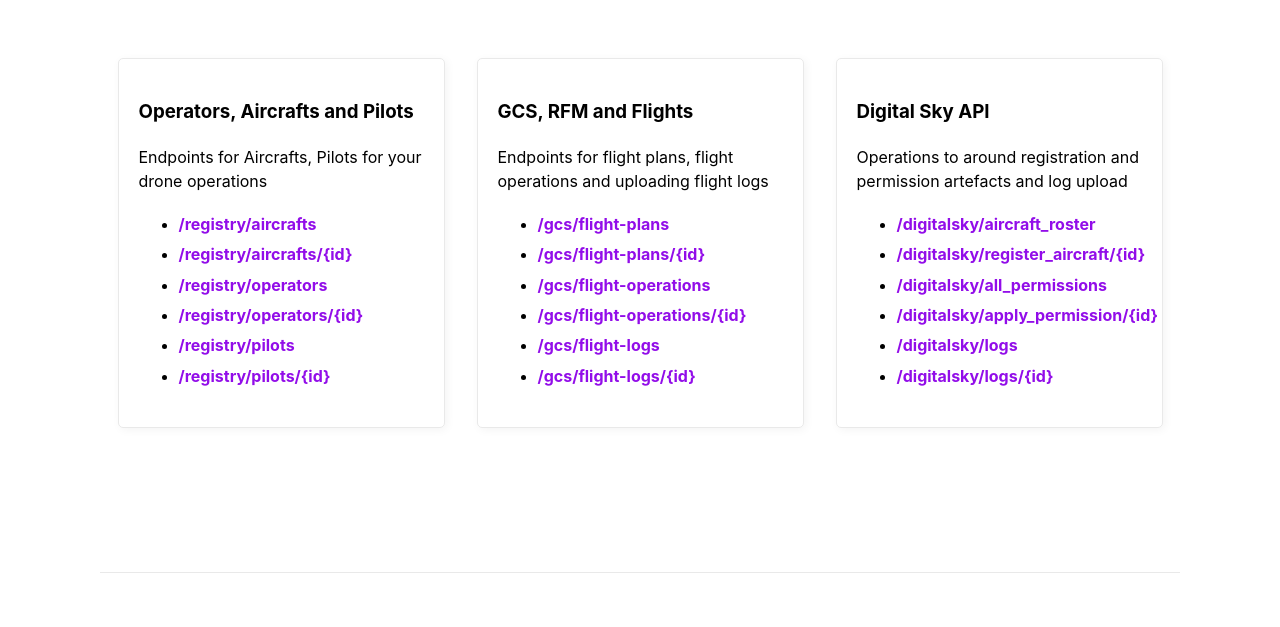
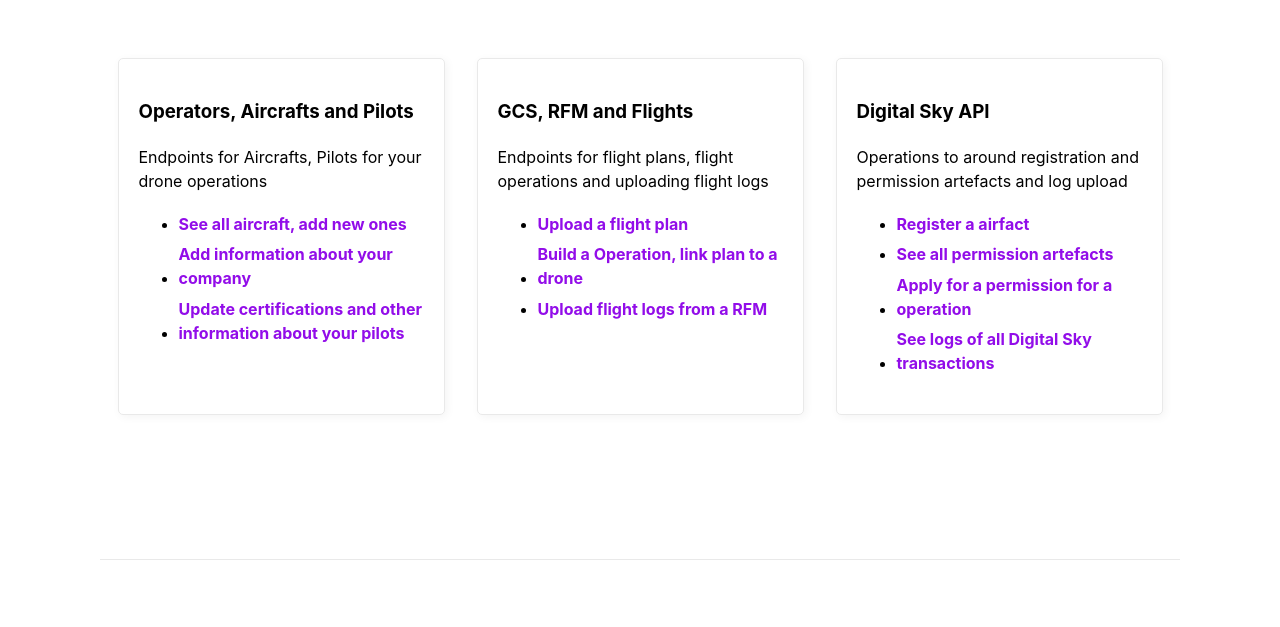
Before and after one commit to openskies-sh/aerobridge, a Django app: template jetway/templates/jetway/home.html in a window 1280 px wide. Shown: the part 1514-2141 px from the top of the page. Run offline with Django 3.2, Linux system fonts and the light colour scheme; the template is opened without the code that fills it, so the values that code supplies are empty.

Commit message:
Update home.html

```diff
--- a/jetway/templates/jetway/home.html
+++ b/jetway/templates/jetway/home.html
@@ -74,12 +74,9 @@
                 <h3>Operators, Aircrafts and Pilots</h3>
                 <p>Endpoints for Aircrafts, Pilots for your drone operations</p>
                 <ul>
-                    <li><a href='/registry/aircrafts'>/registry/aircrafts</a></li>
-                    <li><a href='/registry/aircrafts'>/registry/aircrafts/{id}</a></li>
-                    <li><a href='/registry/operators'>/registry/operators</a></li>
-                    <li><a href='/registry/operators'>/registry/operators/{id}</a></li>
-                    <li><a href='/registry/pilots'>/registry/pilots</a></li>
-                    <li><a href='/registry/pilots'>/registry/pilots/{id}</a></li>
+                    <li><a href='/registry/aircrafts'>See all aircraft, add new ones</a></li>
+                    <li><a href='/registry/operators'>Add information about your company</a></li>
+                    <li><a href='/registry/pilots'>Update certifications and other information about your pilots</a></li>
                 </ul>
             </aside>
             <aside>
@@ -87,24 +84,20 @@
                 <p>Endpoints for flight plans, flight operations and uploading flight logs</p>
 
                 <ul>
-                    <li><a href='/gcs/flight-plans'>/gcs/flight-plans</a></li>
-                    <li><a href='/gcs/flight-plans'>/gcs/flight-plans/{id}</a></li>
-                    <li><a href='/gcs/flight-operations'>/gcs/flight-operations</a></li>
-                    <li><a href='/gcs/flight-operations'>/gcs/flight-operations/{id}</a></li>
-                    <li><a href='/gcs/flight-logs'>/gcs/flight-logs</a></li>
-                    <li><a href='/gcs/flight-logs'>/gcs/flight-logs/{id}</a></li>
+                    <li><a href='/gcs/flight-plans'>Upload a flight plan</a></li>
+                    <li><a href='/gcs/flight-operations'>Build a Operation, link plan to a drone</a></li>
+                    <li><a href='/gcs/flight-logs'>Upload flight logs from a RFM</a></li>
                 </ul>
             </aside>
             <aside>
                 <h3>Digital Sky API</h3>
                 <p>Operations to around registration and permission artefacts and log upload</p>
                 <ul>
-                <li><a href='/digitalsky/aircraft_roster'>/digitalsky/aircraft_roster</a></li>
-                    <li><a href='/digitalsky/register_aircraft'>/digitalsky/register_aircraft/{id}</a></li>
-                    <li><a href='/digitalsky/all_permissions'>/digitalsky/all_permissions</a></li>
-                    <li><a href='/digitalsky/apply_permission'>/digitalsky/apply_permission/{id}</a></li>
-                    <li><a href='/digitalsky/logs'>/digitalsky/logs</a></li>
-                    <li><a href='/digitalsky/logs'>/digitalsky/logs/{id}</a></li>
+                    <li><a href='/digitalsky/register_aircraft'>Register a airfact</a></li>
+                    <li><a href='/digitalsky/all_permissions'>See all permission artefacts</a></li>
+                    <li><a href='/digitalsky/apply_permission'>Apply for a permission for a operation</a></li>
+                    <li><a href='/digitalsky/logs'>See logs of all Digital Sky transactions</a></li>
+
                 </ul>
             </aside>
         </section>
```
